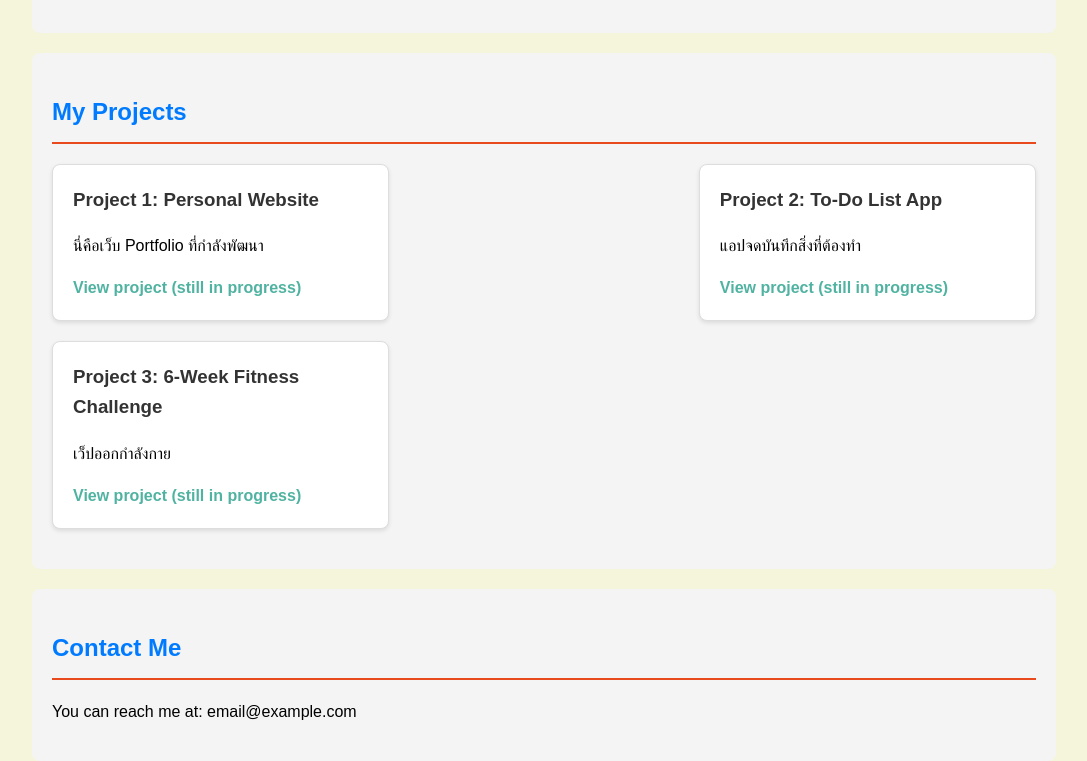
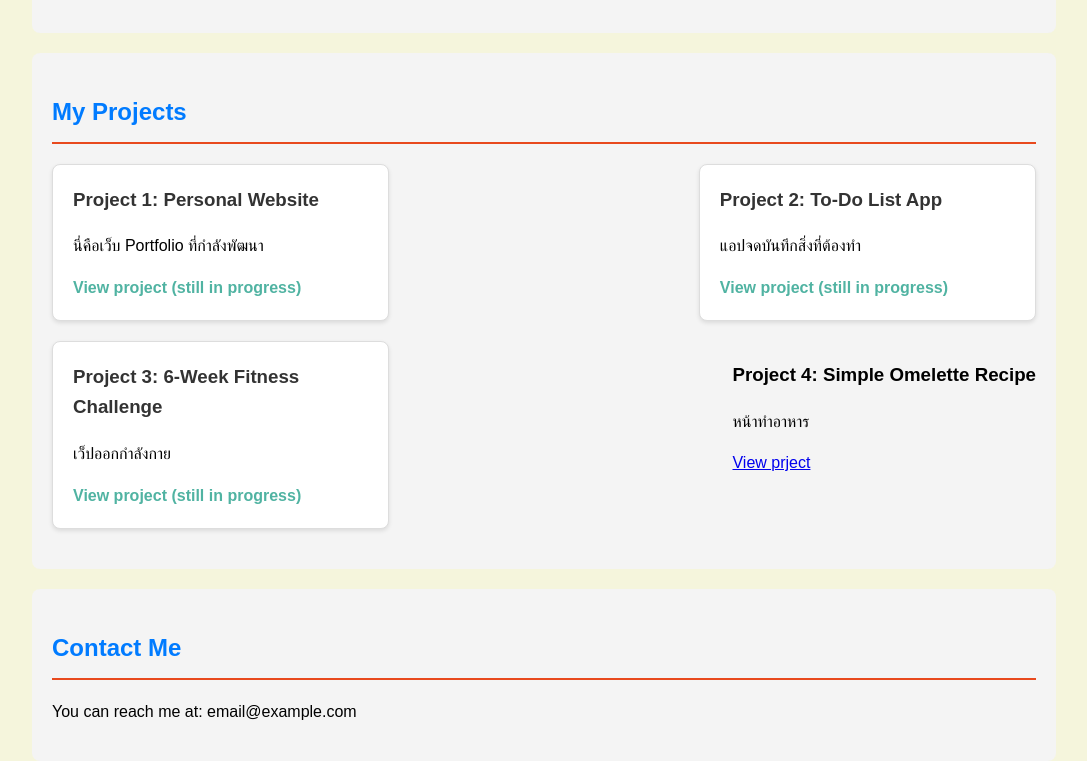
Before and after one commit to BlackShima/my-protfolio, a plain HTML site: page index.html in a window 1280 px wide. Shown: the part 630-1391 px from the top of the page, without its empty margins (96-1183 px from the left). Drawn offline with Linux system fonts and the light colour scheme.

Commit message:
Add Simple Omelette Recipe project section

```diff
--- a/index.html
+++ b/index.html
@@ -49,6 +49,12 @@
                     <a href="https://blackshima.github.io/challanges-frontend/challenge_code/6-Week-Fitness">View project (still in progress)</a>
                 </div>
 
+                <div>
+                    <h3>Project 4: Simple Omelette Recipe</h3>
+                    <p>หน้าทำอาหาร</p>
+                    <a href="https://blackshima.github.io/challanges-frontend/challenge_code/recipe-page-main/">View prject</a>
+                </div>
+
             </div>
         </section>
 
```
